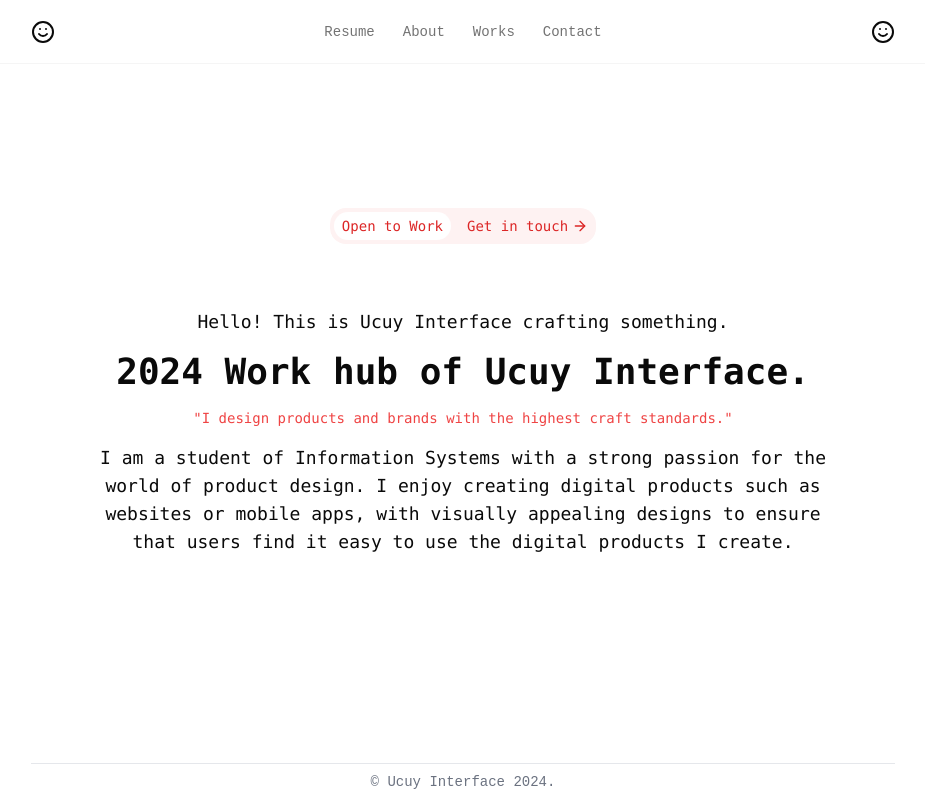
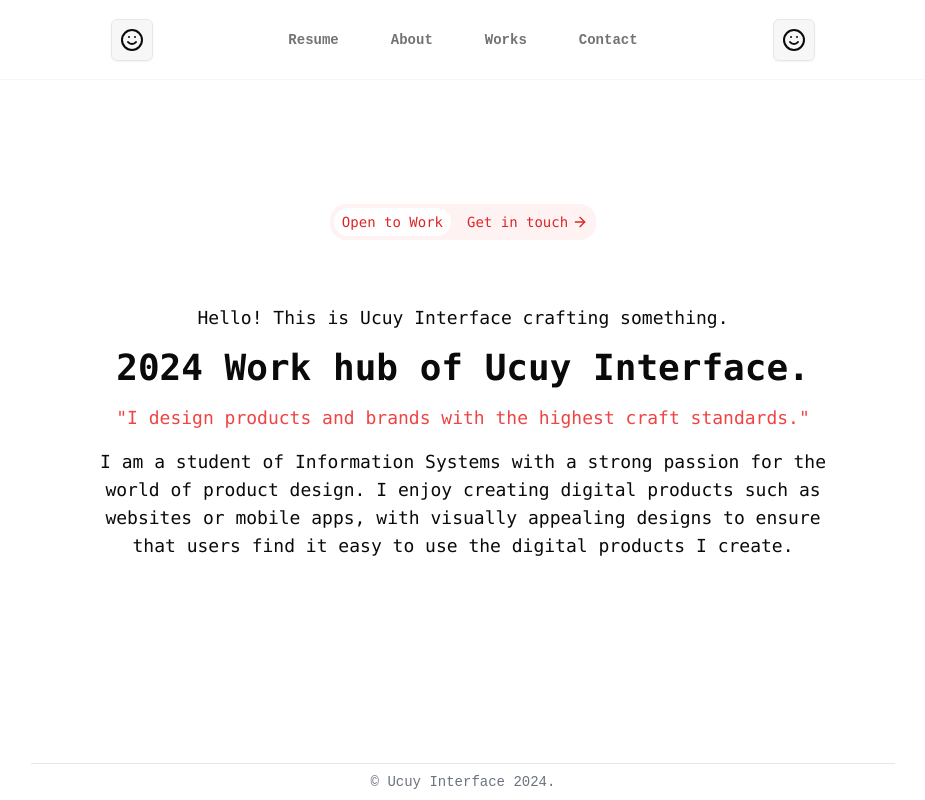
Before and after one commit to ucuyinterface/ucuy-portos, a Next.js app: page / in a window 1280 px wide. Shown: the whole page, without its empty margins (177-1102 px from the left). Built offline with nearby package versions, Linux system fonts and the light colour scheme.

Commit message:
fix: [Navbar] Added red active nav loading navigation smooth closing nav in mobile

```diff
--- a/app/layout.tsx
+++ b/app/layout.tsx
@@ -34,7 +34,7 @@ export default function RootLayout({
         className={`${geistSans.variable} ${geistMono.variable} antialiased min-h-screen flex flex-col justify-between`}
       >
         <Navbar />
-        {children}
+          {children}
         <Footer />
       </body>
     </html>
--- /dev/null
+++ b/app/loading.tsx
@@ -0,0 +1,21 @@
+"use client";
+
+import { motion } from "framer-motion";
+
+export default function Loading() {
+  return (
+    <motion.div
+      className="fixed inset-0 z-50 flex items-center justify-center bg-background"
+      initial={{ opacity: 0 }}
+      animate={{ opacity: 1 }}
+      exit={{ opacity: 0 }}
+      transition={{ duration: 0.3 }}
+    >
+      <motion.div
+        className="h-10 w-10 rounded-full border-4 border-muted border-t-primary"
+        animate={{ rotate: 360 }}
+        transition={{ repeat: Infinity, duration: 1, ease: "linear" }}
+      />
+    </motion.div>
+  );
+}
--- a/components/HeroSection.tsx
+++ b/components/HeroSection.tsx
@@ -2,7 +2,7 @@ import Link from "next/link";
 
 export default function Home() {
   return (
-    <div className="flex flex-col flex-1 items-center justify-center md:-mt-16 p-6 font-mono gap-[32px] md:gap-[64px]">
+    <div className="flex flex-col flex-1 items-center justify-center md:-mt-20 p-6 font-mono gap-[32px] md:gap-[64px]">
       <header className="flex flex-col items-center gap-4">
         {/* Badge Group */}
         <div className="inline-flex items-center gap-4 ps-1 pe-2 py-1 rounded-2xl bg-[#FEF2F2] text-red-600">
@@ -44,7 +44,7 @@ export default function Home() {
           2024 Work hub of Ucuy Interface.
         </h1>
 
-        <p className="text-red-500 md:text-sm text-lg">
+        <p className="text-red-500 text-sm md:text-lg">
           "I design products and brands with the highest craft standards."
         </p>
 
--- a/components/navbar.tsx
+++ b/components/navbar.tsx
@@ -4,75 +4,62 @@ import { MenuIcon, SmileIcon } from "lucide-react";
 
 import {
   Accordion,
-  AccordionContent,
-  AccordionItem,
-  AccordionTrigger,
 } from "@/components/ui/accordion";
 import { Button } from "@/components/ui/button";
 import {
   NavigationMenu,
-  NavigationMenuContent,
   NavigationMenuItem,
-  NavigationMenuLink,
   NavigationMenuList,
-  NavigationMenuTrigger,
-  navigationMenuTriggerStyle,
 } from "@/components/ui/navigation-menu";
 import {
   Sheet,
+  SheetClose,
   SheetContent,
   SheetHeader,
   SheetTitle,
   SheetTrigger,
 } from "@/components/ui/sheet";
 import Link from "next/link";
+import { usePathname } from "next/navigation";
+
+const navItems = [
+  { href: "/resume", label: "Resume" },
+  { href: "/about", label: "About" },
+  { href: "/works", label: "Works" },
+  { href: "/contact", label: "Contact" },
+];
 
 const Navbar = () => {
+  const pathname = usePathname();
+
   return (
-    <section className="py-4 w-full h-16 border-b border-border/40 bg-background z-50">
-      <div className="px-8 md:px-52 h-full">
+    <section className="py-4 w-full h-20 border-b border-border/40 bg-background z-50">
+      <div className="px-8 md:px-72 h-full">
         <nav className="flex h-full items-center justify-between">
-          <Link href="/" className="flex items-center space-x-2">
+          <Link href="/" className={`flex items-center space-x-2 p-2 rounded-md transition-colors hover:bg-accent border border-gray-200 shadow-sm ${pathname === '/' ? 'bg-accent/80' : ''}`}>
             <SmileIcon className="h-6 w-6" />
           </Link>
           <NavigationMenu className="hidden lg:block">
             <NavigationMenuList>
-              <NavigationMenuItem>
+
+              {navItems.map((item) => (
+                <NavigationMenuItem key={item.href}>
                   <Link
-                  href="/resume"
-                  className="text-sm font-medium text-muted-foreground transition-colors hover:text-primary"
+                    href={item.href}
+                    className={`text-sm font-semibold transition-colors hover:text-red-500 ${pathname === item.href
+                      ? 'text-red-500'
+                      : 'text-muted-foreground'
+                      }`}
                   >
-                  Resume
+                    {item.label}
                   </Link>
                 </NavigationMenuItem>
-              <NavigationMenuItem>
-                <Link
-                  href="/about"
-                  className="text-sm font-medium text-muted-foreground transition-colors hover:text-primary"
-                >
-                  About
-                </Link>
-              </NavigationMenuItem>
-              <NavigationMenuItem>
-                <Link
-                  href="/works"
-                  className="text-sm font-medium text-muted-foreground transition-colors hover:text-primary"
-                >
-                  Works
-                </Link>
-              </NavigationMenuItem>
-              <NavigationMenuItem>
-                <Link
-                  href="/contact"
-                  className="text-sm font-medium text-muted-foreground transition-colors hover:text-primary"
-                >
-                  Contact
-                </Link>
-              </NavigationMenuItem>
+              ))
+              }
             </NavigationMenuList>
           </NavigationMenu>
           <div className="hidden items-center gap-4 lg:flex">
-            <Link href="/" className="flex items-center space-x-2">
+            <Link href="/" className={`flex items-center space-x-2 p-2 rounded-md transition-colors hover:bg-accent border border-gray-200 shadow-sm ${pathname === '/' ? 'bg-accent/80' : ''}`}>
               <SmileIcon className="h-6 w-6" />
             </Link>
           </div>
@@ -85,39 +72,31 @@ const Navbar = () => {
             <SheetContent side="top" className="max-h-screen overflow-auto !pb-0">
               <SheetHeader>
                 <SheetTitle>
-                  <Link href="/" className="flex items-center space-x-2">
+                                      <SheetClose asChild key="/">
+                  <Link href="/" className={`w-fit flex items-center space-x-2 p-2 rounded-md transition-colors hover:bg-accent border border-gray-200 shadow-sm ${pathname === '/' ? 'bg-accent/80' : ''}`}>
                     <SmileIcon className="h-6 w-6" />
                   </Link>
+                </SheetClose>
                 </SheetTitle>
               </SheetHeader>
               <div className="flex flex-col p-4">
                 <Accordion type="single" collapsible className="mt-4  mb-2">
                 </Accordion>
                 <div className="flex flex-col gap-6">
+                  {navItems.map((item) => (
+                    <SheetClose asChild key={item.href}>
                       <Link
-                    href="/resume"
-                    className="text-sm font-medium text-muted-foreground transition-colors hover:text-primary"
+                        href={item.href}
+                        className={`text-sm font-medium transition-colors hover:text-primary ${pathname === item.href
+                          ? 'text-red-500'
+                          : 'text-muted-foreground'
+                          }`}
                       >
-                    Resume
+                        {item.label}
                       </Link>
-                  <Link
-                    href="/about"
-                    className="text-sm font-medium text-muted-foreground transition-colors hover:text-primary"
-                  >
-                    About
-                  </Link>
-                  <Link
-                    href="/works"
-                    className="text-sm font-medium text-muted-foreground transition-colors hover:text-primary"
-                  >
-                    Works
-                  </Link>
-                  <Link
-                    href="/contact"
-                    className="text-sm font-medium text-muted-foreground transition-colors hover:text-primary"
-                  >
-                    Contact
-                  </Link>
+                    </SheetClose>
+                  ))
+                  }
                 </div>
                 <Link href="/" className="flex items-center space-x-2 mt-6">
                   <SmileIcon className="h-6 w-6" />
--- a/components/ui/navigation-menu.tsx
+++ b/components/ui/navigation-menu.tsx
@@ -30,7 +30,7 @@ const NavigationMenuList = React.forwardRef<
   <NavigationMenuPrimitive.List
     ref={ref}
     className={cn(
-      "group flex flex-1 list-none items-center justify-center md:gap-6 space-x-1",
+      "group flex flex-1 list-none items-center justify-center md:gap-12 space-x-1",
       className
     )}
     {...props}
--- a/package.json
+++ b/package.json
@@ -15,6 +15,7 @@
     "@radix-ui/react-slot": "^1.2.3",
     "class-variance-authority": "^0.7.1",
     "clsx": "^2.1.1",
+    "framer-motion": "^12.23.6",
     "lucide-react": "^0.468.0",
     "next": "14.2.16",
     "next-themes": "^0.4.4",
```
Also changed, not shown: 1 other file (tests, documents, lock files or other folders). Lines whose indentation alone changed are shown as unchanged.
